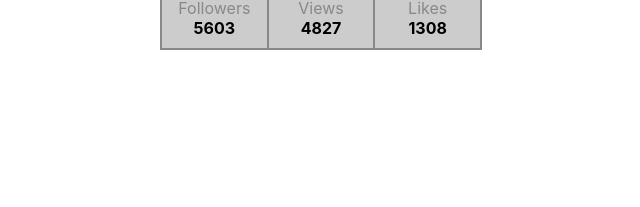
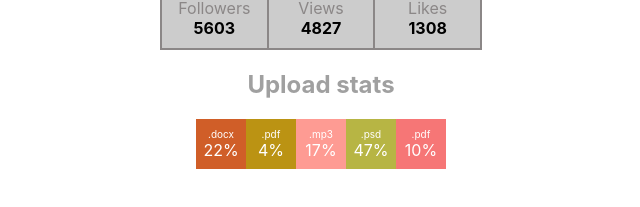
Before and after one commit to akiselyoff/goit-react-hw-01-components, a React (Create React App) app: page / in a window 1280 px wide. Shown: the part 213-420 px from the top of the page, without its empty margins (319-959 px from the left). Built offline with nearby package versions, Linux system fonts and the light colour scheme.

Commit message:
add Statistics styles

```diff
--- a/src/App.js
+++ b/src/App.js
@@ -1,7 +1,10 @@
 import Profile from './components/Profile/Profile';
+import Statistics from './components/Statistics/Statistics';
 import user from './data/user.json';
+import data from './data/data.json';
 export default function App() {
   return (
+    <>
       <Profile
         username={user.username}
         tag={user.tag}
@@ -10,5 +13,7 @@ export default function App() {
         stats={user.stats}
         //   {...user} alternative use props
       />
+      <Statistics title="Upload stats" stats={data} />
+    </>
   );
 }
--- a/src/components/Statistics/Statistics.js
+++ b/src/components/Statistics/Statistics.js
@@ -1,8 +1,8 @@
 import PropTypes from 'prop-types';
 import s from './Statistics.module.css';
-import getRandomHexColor from '././helpers/randomColor';
+import getRandomHexColor from '../../helpers/randomColor';
 
-function Statistic({ title, stats }) {
+export default function Statistic({ title, stats }) {
   return (
     <section className={s.statistics}>
       {title && <h2 className={s.title}>{title}</h2>}
@@ -22,8 +22,6 @@ function Statistic({ title, stats }) {
   );
 }
 
-export default Statistic;
-
 Statistic.propTypes = {
   title: PropTypes.string,
   stats: PropTypes.arrayOf(
--- a/src/components/Statistics/Statistics.module.css
+++ b/src/components/Statistics/Statistics.module.css
@@ -0,0 +1,34 @@
+.statistics {
+    width: 400px;
+    font-size: 16px;
+    margin: 0 auto;
+}
+
+.title {
+    color:rgb(160, 160, 160);
+    text-align: center;
+}
+
+.statList {
+    display: flex;
+    justify-content: center;
+    color: white;
+}
+
+.item {
+    box-sizing: border-box;
+    width: 50px;
+    height: 50px;
+    display: flex;
+    flex-direction: column;
+    justify-content: center;
+    align-items: center;
+}
+
+.label {
+    font-size: 10px;
+}
+
+.percentage {
+    font-size: 16px;
+}
```
Lines whose indentation alone changed are shown as unchanged.
